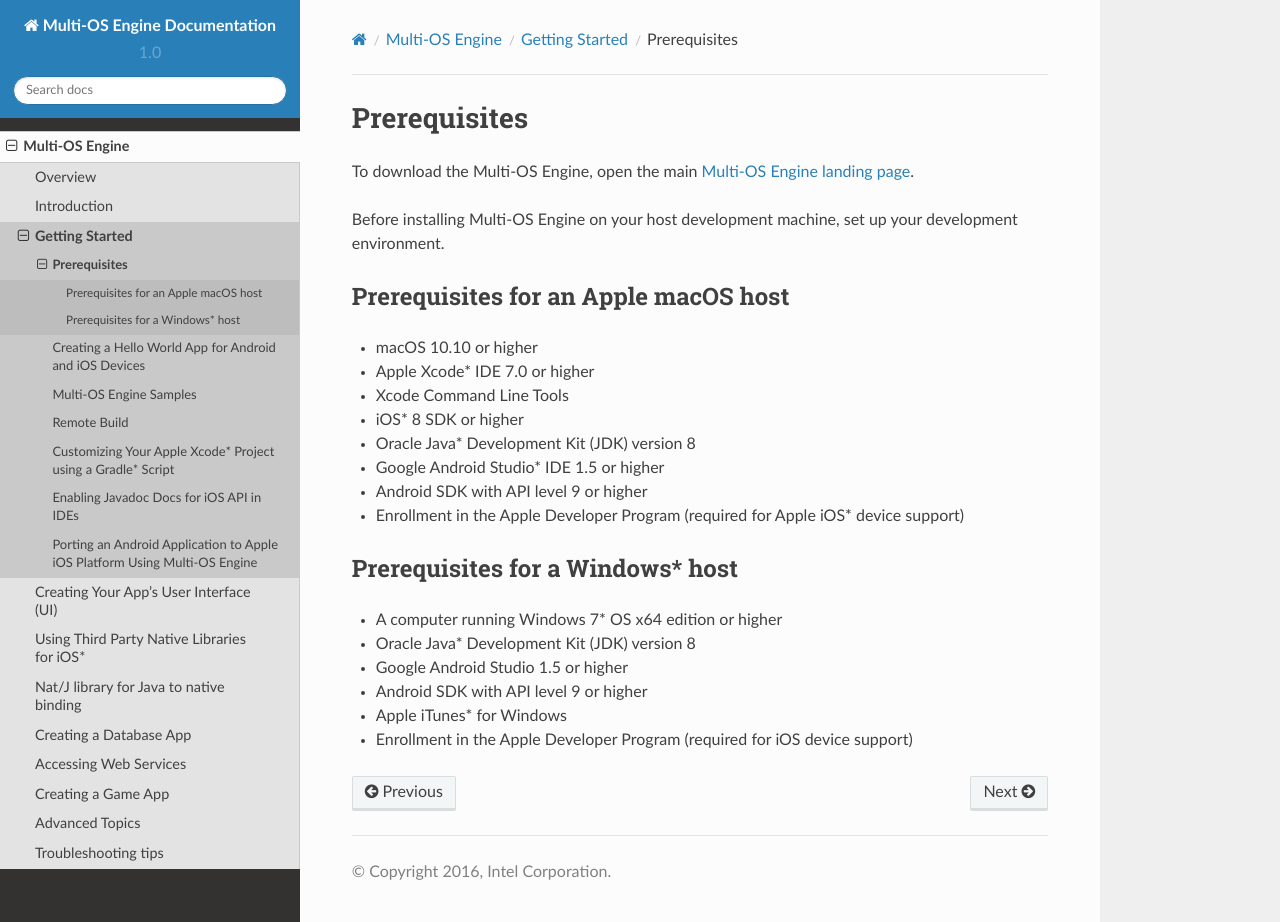
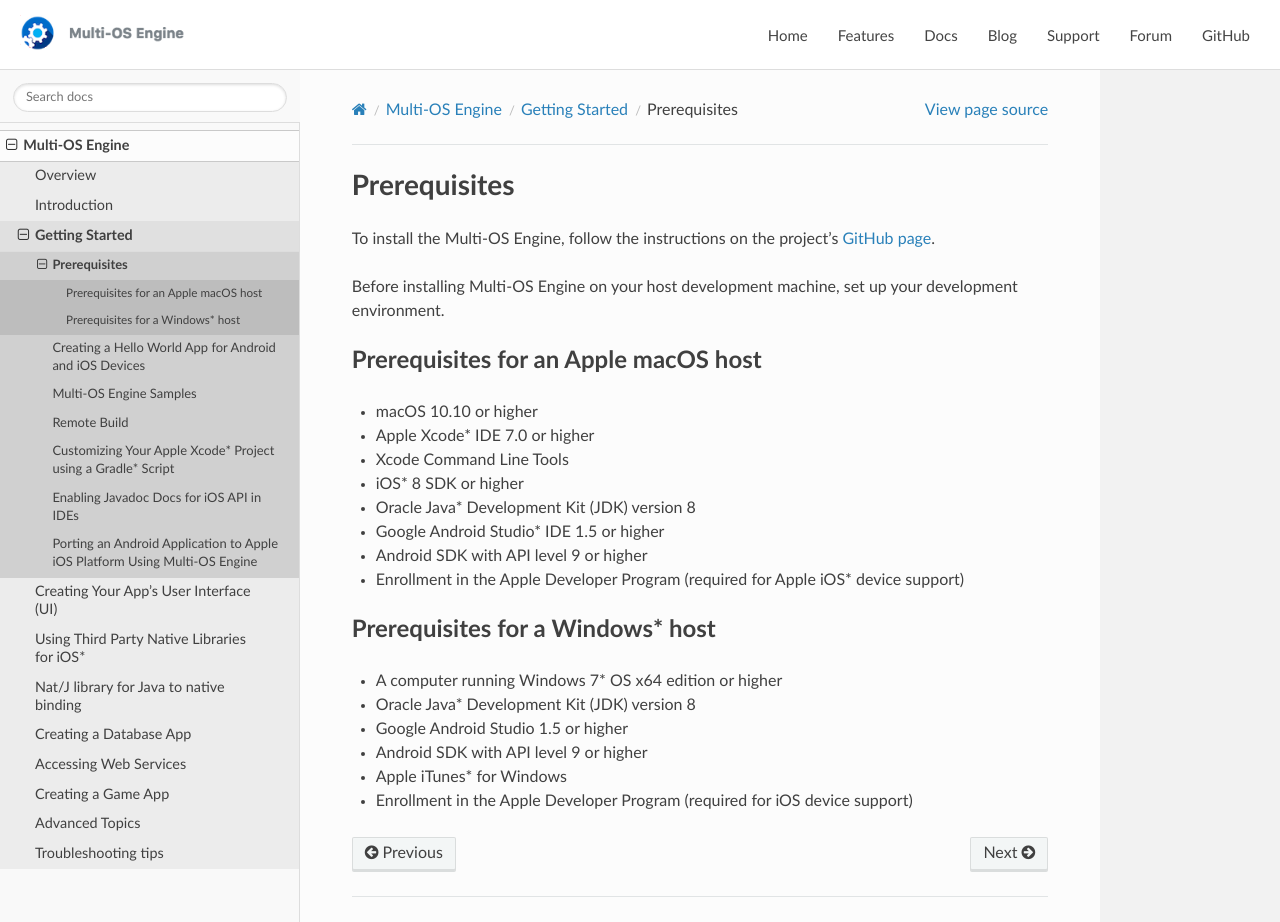
Before and after one commit to multi-os-engine/doc, a Sphinx documentation site: the page built from source/multi-os-engine/3_getting_started/0_prerequisites/prerequisites.rst, in a window 1280 px wide and 922 px high. Built offline with Sphinx 7.4.7 and the Read the Docs theme 2.0.0, drawn with Linux system fonts in a browser that asks for light colours.

Commit message:
MOE open source

```diff
--- /dev/null
+++ b/source/_static/theme.css
@@ -0,0 +1,243 @@
+@media screen and (min-width: 1400px) {
+	.wy-nav-content {
+		height: auto;
+		max-width: 100%;
+	}
+}
+
+html, body {
+	height: 100%;
+	overflow: hidden;
+}
+
+footer {
+	padding-bottom: 30px;
+}
+
+.rst-content tt.literal, .rst-content tt.literal, .rst-content code.literal {
+	color: #151515;
+	background: #EEEEEE;
+}
+
+.wy-nav-content {
+	padding-top: 6em;
+}
+
+.wy-table td, .rst-content table.docutils td, .rst-content table.field-list td {
+	vertical-align: top;
+}
+
+.wy-nav-content .document {
+	max-width: 1000px;
+}
+
+.wy-menu-vertical li.toctree-l2.current li.toctree-l3>a {
+	border: none;
+	background: #D0D0D0;
+}
+
+.wy-menu-vertical li.toctree-l2.current>a {
+	background: #E0E0E0;
+	border-color: #ddd;
+	border-top: none;
+}
+
+.wy-menu-vertical li.on a, .wy-menu-vertical li.current>a {
+	border-bottom: 1px solid #ddd;
+}
+
+.wy-menu-vertical p.caption {
+	color: #555;
+	font-weight: bold;
+	margin: 4px 0;
+	height: 33px;
+	background: #CACACA;
+}
+
+.wy-menu-vertical p.caption:first-child {
+	margin-top: -6px;
+	border-top: 0;
+}
+
+.rst-content tt, .rst-content tt, .rst-content code {
+	white-space: normal;
+}
+
+.rst-content .line-block {
+	margin-left: 0;
+	line-height: 24px;
+}
+
+.rst-content dl dt {
+	margin-bottom: 5px;
+	line-height: 24px;
+}
+
+.wy-nav-content-wrap {
+	height: 100%;
+	overflow: auto;
+}
+
+h1, h2, .rst-content .toctree-wrapper p.caption, h3, h4, h5, h6, legend {
+	font-family: "Lato","proxima-nova","Helvetica Neue",Arial,sans-serif;
+}
+
+.wy-menu-vertical a {
+	color: #888;
+}
+
+.wy-menu-vertical li.current {
+	background: #ececec;
+}
+
+.wy-menu-vertical a:hover {
+	background-color: #E7EFF5;
+}
+
+.wy-menu-vertical {
+	top: 130px;
+	position: relative;
+}
+
+.wy-nav-side {
+	border-right: 1px solid #ddd;
+	background: #f9f9f9;
+}
+
+.wy-side-nav-search {
+	margin-top: 70px;
+}
+
+.wy-side-nav-search .icon, .wy-side-nav-search .version {
+	display: none;
+}
+
+.wy-body-for-nav {
+	position: relative;
+	width: 100%;
+	height: 100%;
+	background: transparent;
+}
+
+.wy-side-nav-search input[type=text] {
+	border: 1px solid #ddd;
+}
+
+.wy-side-nav-search {
+	background: #f9f9f9;
+	position: fixed;
+	padding-bottom: 10px;
+	border-bottom: 1px solid #ddd;
+}
+
+header .links__icon {
+	cursor: pointer;
+	display: none;
+	float: right;
+	font-size: 20px;
+	padding: 0 20px;
+	right: -15px;
+	position: relative;
+}
+
+.wy-nav-top {
+	background: #F5F5F5;
+	padding: 0 10px;
+	color: #222;
+	border-bottom: 1px solid #ccc;
+}
+
+.wy-nav-top a {
+	color: inherit;
+}
+
+.wy-nav-top i {
+	color: #999;
+	font-size: 20px;
+	top: 14px;
+	left: 5px;
+	position: relative;
+}
+
+header {
+	height: 60px;
+	line-height: 60px;
+	z-index: 999;
+	position: fixed;
+	top: 0;
+	width: 100%;
+}
+
+header .header__container {
+	line-height: 67px;
+	height: 70px;
+	color: #444;
+	border-bottom: 1px solid #ddd;
+	background: #fff;
+	padding: 0 15px 0 20px;
+	overflow: hidden;
+}
+
+header .header__logo img {
+	top: -1px;
+	position: relative;
+}
+
+header .header__logo {
+	float: left;
+}
+
+header .header__links {
+	float: right;
+	padding: 0;
+}
+
+header .header__links li {
+	float: left;
+	display: block;
+}
+
+header .header__links li a.active {
+	color: #2e97e2;
+	border-color: #2e97e2;
+}
+
+header .header__links li a {
+	font-size: 15px;
+	padding: 0 1em;
+	color: inherit;
+	display: block;
+	border-top: 3px solid transparent;
+}
+
+@media (max-width: 768px){
+	header .links__icon {
+		display: block;
+	}
+	.wy-side-nav-search {
+		position: relative;
+	}
+	.wy-menu-vertical {
+		top: 0;
+	}
+	header .header__logo img {
+		width: 176px;
+	}
+	header .header__links {
+		display: none;
+		width: 100%;
+		line-height: 40px;
+		padding-bottom: 10px;
+	}
+	header .header__links li {
+		float: none;
+	}
+	header .header__links li a {
+		display: block;
+		padding-left: 0;
+	}
+	img {
+		max-width: 100%;
+		width: auto;
+	}
+}
--- a/source/_templates/layout.html
+++ b/source/_templates/layout.html
@@ -1,4 +1,11 @@
 {% extends "!layout.html" %}
+
+{% set css_files = css_files + ['_static/theme.css'] %}
+
+{% block footer %}
+    {% include "navbar.html" %}
+{% endblock %}
+
 {% block extrahead %}
     {{ super() }}
 <script>
--- /dev/null
+++ b/source/_templates/navbar.html
@@ -0,0 +1,24 @@
+<header>
+  <div class="header__container">
+    <a href="http://doc.multi-os-engine.org/" class="header__logo">
+      <img width="176" src="{{ pathto('_static/moelogo-02.png', 1) }}">
+    </a>
+    <div class="links__icon">
+      <i class="fa fa-bars"></i>
+    </div>
+    <ul class="header__links">
+      {% set navlinks = [
+        {'name': "Home",   'link': ["https://multi-os-engine.org/", True] },
+        {'name': "Features",   'link': ["https://multi-os-engine.org/features/", True] },
+        {'name': "Docs",       'link': ["https://doc.multi-os-engine.org", True] },
+        {'name': "Blog",       'link': ["https://multi-os-engine.org/blog/", True] },
+        {'name': "Support",    'link': ["https://multi-os-engine.org/support/", True] },
+        {'name': "Forum", 'link': ["https://discuss.multi-os-engine.org", True] },
+        {'name': "GitHub", 'link': ["https://github.com/multi-os-engine/multi-os-engine", True] },
+      ] %}
+      {%- for link in navlinks %}
+        <li><a href="{{ pathto(*link['link']) }}">{{ link['name'] }}</a></li>
+      {%- endfor %}
+    </ul>
+  </div>
+</header>
--- a/source/_themes/modern/heading.html
+++ /dev/null
@@ -1,2 +0,0 @@
-<h2>Sublime Text Help</strong></h2>
-<p class="tagline">Unofficial docs for the Sublime&nbsp;Text editor</p>
--- a/source/_themes/modern/relations.html
+++ /dev/null
@@ -1,4 +0,0 @@
-<ul class="main-locations">
-	<li><a href="{{ pathto('overview') }}">Overview</a></li>
-	<li><a href="{{ pathto(master_doc) }}">Table of Contents</a></li>
-</ul>
--- a/source/_themes/modern/theme.conf
+++ /dev/null
@@ -1,5 +0,0 @@
-[theme]
-inherit = basic
-stylesheet = modern.css
-pygments_style =
-sidebar = false
--- a/source/_themes/modern_theme_support.py
+++ /dev/null
@@ -1,87 +0,0 @@
-# flasky extensions.  flasky pygments style based on tango style
-from pygments.style import Style
-from pygments.token import Keyword, Name, Comment, String, Error, \
-     Number, Operator, Generic, Whitespace, Punctuation, Other, Literal
-
-
-class SublimeStyle(Style):
-    # background_color = "#f8f8f8"
-    background_color = "transparent"
-    default_style = ""
-
-    styles = {
-        # No corresponding class for the following:
-        #Text:                     "", # class:  ''
-        Whitespace:                "underline #f8f8f8",      # class: 'w'
-        Error:                     "#a40000 border:#ef2929", # class: 'err'
-        Other:                     "#000000",                # class 'x'
-
-        Comment:                   "italic #8f5902", # class: 'c'
-        Comment.Preproc:           "noitalic",       # class: 'cp'
-
-        Keyword:                   "bold #004461",   # class: 'k'
-        Keyword.Constant:          "bold #004461",   # class: 'kc'
-        Keyword.Declaration:       "bold #004461",   # class: 'kd'
-        Keyword.Namespace:         "bold #004461",   # class: 'kn'
-        Keyword.Pseudo:            "bold #004461",   # class: 'kp'
-        Keyword.Reserved:          "bold #004461",   # class: 'kr'
-        Keyword.Type:              "bold #004461",   # class: 'kt'
-
-        Operator:                  "#582800",   # class: 'o'
-        Operator.Word:             "bold #004461",   # class: 'ow' - like keywords
-
-        Punctuation:               "bold #000000",   # class: 'p'
-
-        # because special names such as Name.Class, Name.Function, etc.
-        # are not recognized as such later in the parsing, we choose them
-        # to look the same as ordinary variables.
-        Name:                      "#000000",        # class: 'n'
-        Name.Attribute:            "#c4a000",        # class: 'na' - to be revised
-        Name.Builtin:              "#004461",        # class: 'nb'
-        Name.Builtin.Pseudo:       "#3465a4",        # class: 'bp'
-        Name.Class:                "#000000",        # class: 'nc' - to be revised
-        Name.Constant:             "#000000",        # class: 'no' - to be revised
-        Name.Decorator:            "#888",           # class: 'nd' - to be revised
-        Name.Entity:               "#ce5c00",        # class: 'ni'
-        Name.Exception:            "bold #cc0000",   # class: 'ne'
-        Name.Function:             "#000000",        # class: 'nf'
-        Name.Property:             "#000000",        # class: 'py'
-        Name.Label:                "#f57900",        # class: 'nl'
-        Name.Namespace:            "#000000",        # class: 'nn' - to be revised
-        Name.Other:                "#000000",        # class: 'nx'
-        Name.Tag:                  "bold #004461",   # class: 'nt' - like a keyword
-        Name.Variable:             "#000000",        # class: 'nv' - to be revised
-        Name.Variable.Class:       "#000000",        # class: 'vc' - to be revised
-        Name.Variable.Global:      "#000000",        # class: 'vg' - to be revised
-        Name.Variable.Instance:    "#000000",        # class: 'vi' - to be revised
-
-        Number:                    "#990000",        # class: 'm'
-
-        Literal:                   "#000000",        # class: 'l'
-        Literal.Date:              "#000000",        # class: 'ld'
-
-        String:                    "#067529",        # class: 's'
-        String.Backtick:           "#067529",        # class: 'sb'
-        String.Char:               "#067529",        # class: 'sc'
-        String.Doc:                "italic #8f5902", # class: 'sd' - like a comment
-        String.Double:             "#067529",        # class: 's2'
-        String.Escape:             "#067529",        # class: 'se'
-        String.Heredoc:            "#067529",        # class: 'sh'
-        String.Interpol:           "#067529",        # class: 'si'
-        String.Other:              "#067529",        # class: 'sx'
-        String.Regex:              "#067529",        # class: 'sr'
-        String.Single:             "#067529",        # class: 's1'
-        String.Symbol:             "#067529",        # class: 'ss'
-
-        Generic:                   "#000000",        # class: 'g'
-        Generic.Deleted:           "#a40000",        # class: 'gd'
-        Generic.Emph:              "italic #000000", # class: 'ge'
-        Generic.Error:             "#ef2929",        # class: 'gr'
-        Generic.Heading:           "bold #000080",   # class: 'gh'
-        Generic.Inserted:          "#00A000",        # class: 'gi'
-        Generic.Output:            "#888",           # class: 'go'
-        Generic.Prompt:            "#745334",        # class: 'gp'
-        Generic.Strong:            "bold #000000",   # class: 'gs'
-        Generic.Subheading:        "bold #800080",   # class: 'gu'
-        Generic.Traceback:         "bold #a40000",   # class: 'gt'
-    }
--- a/source/conf.py
+++ b/source/conf.py
@@ -162,7 +162,7 @@
 #html_split_index = False
 
 # If true, links to the reST sources are added to the pages.
-html_show_sourcelink = False
+html_show_sourcelink = True
 
 # If true, "Created using Sphinx" is shown in the HTML footer. Default is True.
 html_show_sphinx = False
--- a/source/multi-os-engine/3_getting_started/0_prerequisites/prerequisites.rst
+++ b/source/multi-os-engine/3_getting_started/0_prerequisites/prerequisites.rst
@@ -2,7 +2,7 @@
 Prerequisites
 =============
 
-To download the Multi-OS Engine, open the main `Multi-OS Engine landing page <https://software.intel.com/en-us/multi-os-engine>`_.
+To install the Multi-OS Engine, follow the instructions on the project's `GitHub page <https://github.com/multi-os-engine/multi-os-engine/>`_.
 
 Before installing Multi-OS Engine on your host development machine, set up your development environment.
 
```
Also changed, not shown: source/_themes/modern/layout.html (deleted, +0 -17 lines), source/_themes/modern/static/modern.css_t (deleted, +0 -110 lines), source/_static/moelogo-02.png (added).
